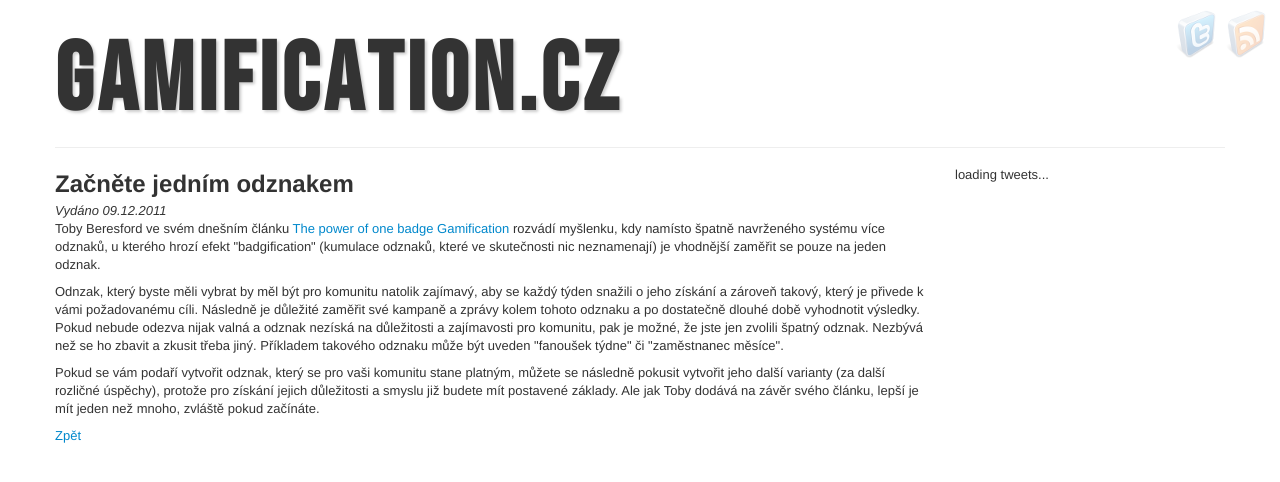
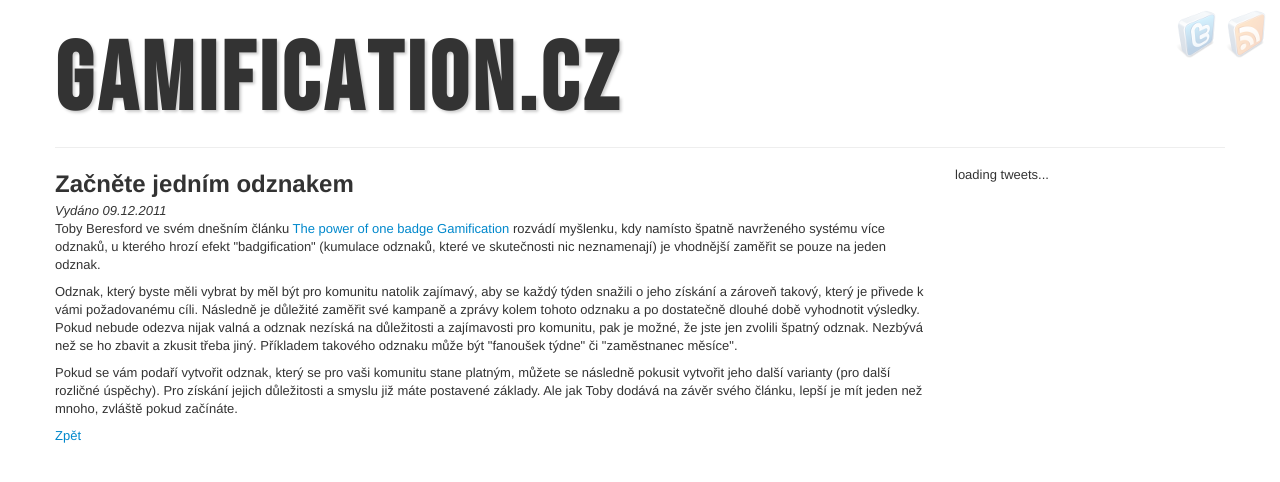
Before and after one commit to pavelbier/Gamification.cz, a Jekyll site: the page built from _posts/2011-12-09-zacnete-jednim-odznakem.markdown, in a window 1280 px wide. Shown: the top 482 px of the page. Built offline with Jekyll 4.4.1, drawn with Linux system fonts in a browser that asks for light colours; comment, search, counter and statistics services are not loaded.

Commit message:
preklepy a upravy

```diff
--- a/_posts/2011-12-09-zacnete-jednim-odznakem.markdown
+++ b/_posts/2011-12-09-zacnete-jednim-odznakem.markdown
@@ -5,5 +5,5 @@
 ---
 
 <p>Toby Beresford ve svém dnešním článku <a href="http://gamificationofwork.com/2011/12/the-power-of-one-badge-gamification/">The power of one badge Gamification</a> rozvádí myšlenku, kdy namísto špatně navrženého systému více odznaků, u kterého hrozí efekt "badgification" (kumulace odznaků, které ve skutečnosti nic neznamenají) je vhodnější zaměřit se pouze na jeden odznak.</p>
-<p>Odnzak, který byste měli vybrat by měl být pro komunitu natolik zajímavý, aby se každý týden snažili o jeho získání a zároveň takový, který je přivede k vámi požadovanému cíli. Následně je důležité zaměřit své kampaně a zprávy kolem tohoto odznaku a po dostatečně dlouhé době vyhodnotit výsledky. Pokud nebude odezva nijak valná a odznak nezíská na důležitosti a zajímavosti pro komunitu, pak je možné, že jste jen zvolili špatný odznak. Nezbývá než se ho zbavit a zkusit třeba jiný. Příkladem takového odznaku může být uveden "fanoušek týdne" či "zaměstnanec měsíce".</p>
-<p>Pokud se vám podaří vytvořit odznak, který se pro vaši komunitu stane platným, můžete se následně pokusit vytvořit jeho další varianty (za další rozličné úspěchy), protože pro získání jejich důležitosti a smyslu již budete mít postavené základy. Ale jak Toby dodává na závěr svého článku, lepší je mít jeden než mnoho, zvláště pokud začínáte.</p>
+<p>Odznak, který byste měli vybrat by měl být pro komunitu natolik zajímavý, aby se každý týden snažili o jeho získání a zároveň takový, který je přivede k vámi požadovanému cíli. Následně je důležité zaměřit své kampaně a zprávy kolem tohoto odznaku a po dostatečně dlouhé době vyhodnotit výsledky. Pokud nebude odezva nijak valná a odznak nezíská na důležitosti a zajímavosti pro komunitu, pak je možné, že jste jen zvolili špatný odznak. Nezbývá než se ho zbavit a zkusit třeba jiný. Příkladem takového odznaku může být "fanoušek týdne" či "zaměstnanec měsíce".</p>
+<p>Pokud se vám podaří vytvořit odznak, který se pro vaši komunitu stane platným, můžete se následně pokusit vytvořit jeho další varianty (pro další rozličné úspěchy). Pro získání jejich důležitosti a smyslu již máte postavené základy. Ale jak Toby dodává na závěr svého článku, lepší je mít jeden než mnoho, zvláště pokud začínáte.</p>
```
